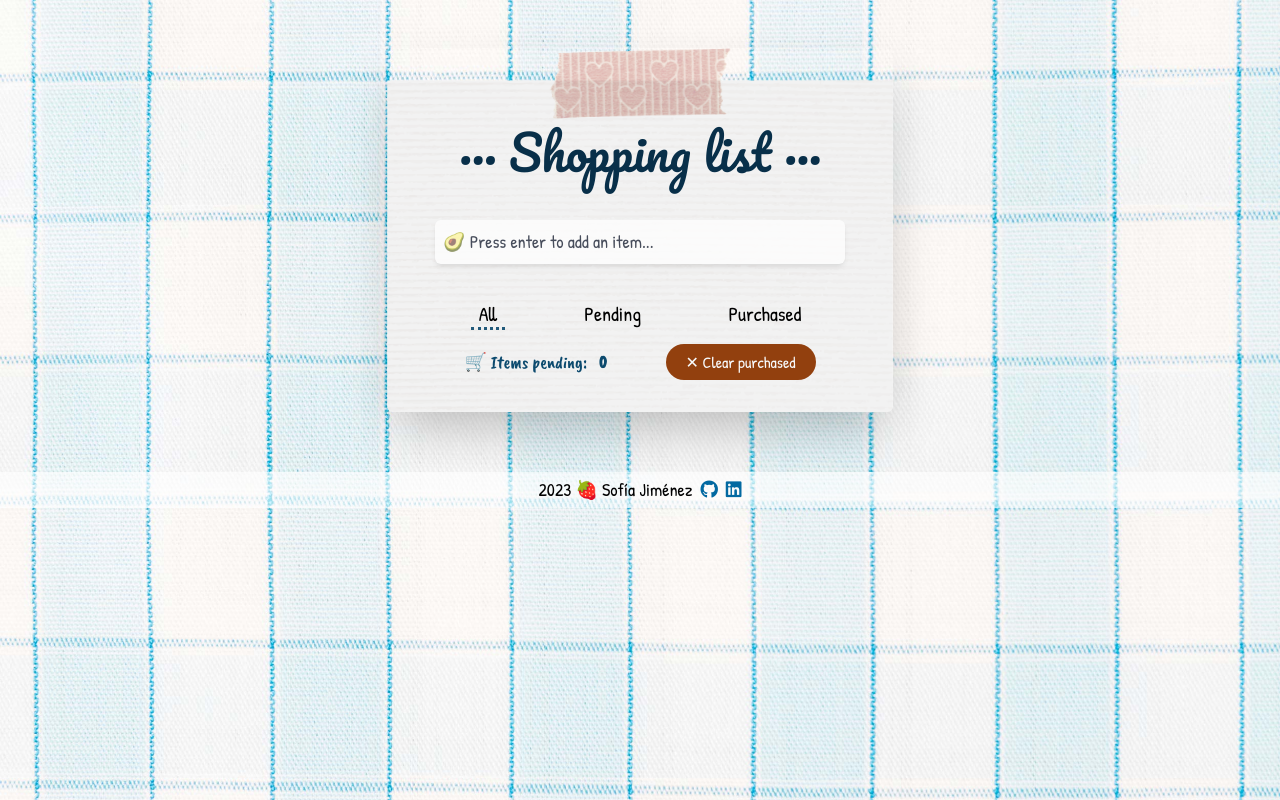
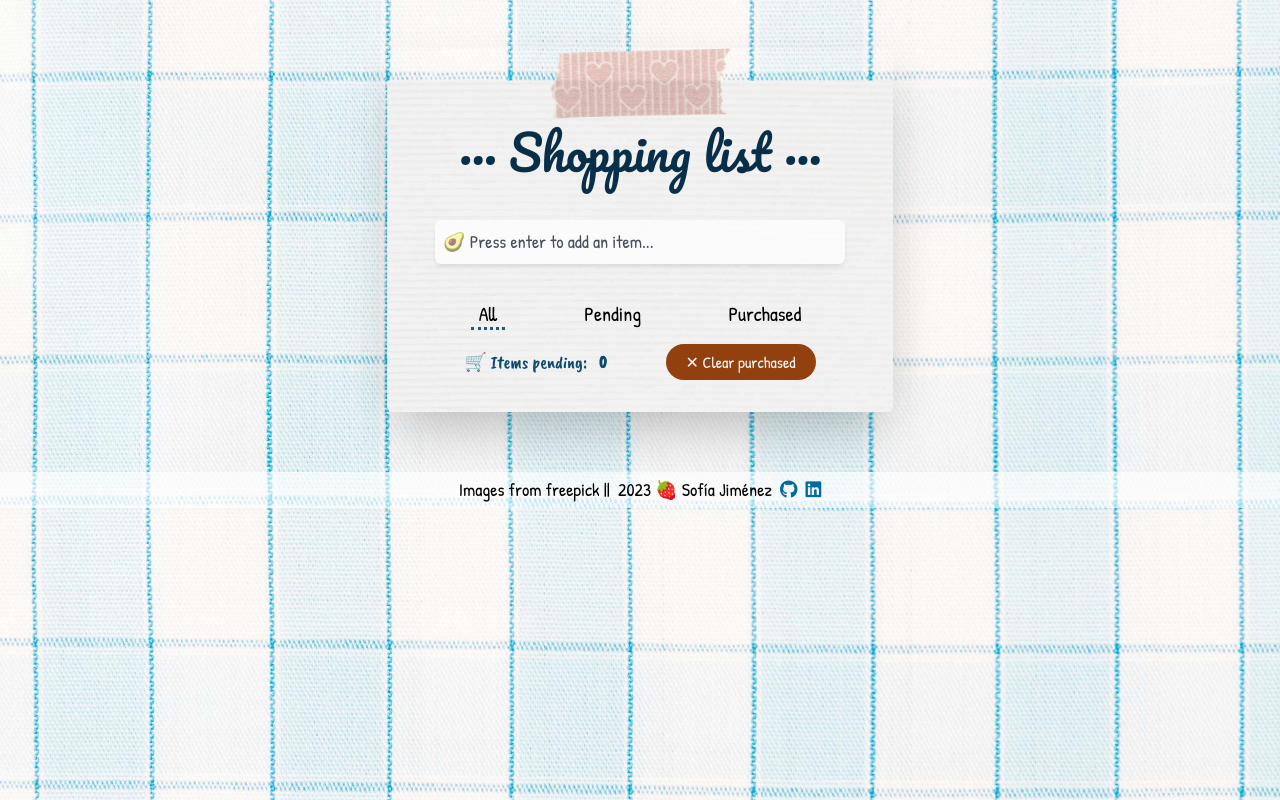
Before and after one commit to sofiajimglez/shopping-list-app, a website built with Vite: page index.html in a window 1280 px wide. Built offline with nearby package versions, Linux system fonts and the light colour scheme.

Commit message:
feat: configures favicon

```diff
--- a/index.html
+++ b/index.html
@@ -3,7 +3,7 @@
 
 <head>
   <meta charset="UTF-8" />
-  <!-- <link rel="icon" type="image/svg+xml" href="/vite.svg" /> -->
+  <link rel="icon" type="image/png" href="/images/strawberry.png" />
   <meta name="viewport" content="width=device-width, initial-scale=1.0" />
   <title>Shopping List App</title>
   <link rel="stylesheet" href="https://cdnjs.cloudflare.com/ajax/libs/font-awesome/6.4.0/css/all.min.css">
@@ -38,6 +38,7 @@
   </div>
   <footer class="relative mt-24">
     <div class="absolute inset-x-0 bottom-0 flex flex-row p-1 gap-2 justify-center align-baseline bg-white bg-opacity-60 font-patrick text-lg">
+      <p class="font-extralight">Images from <a href="https://www.freepik.es/">freepick</a> ||</p>
       <p>2023 🍓 Sofía Jiménez</p>
       <a href='https://github.com/sofiajimglez' target="_blank"><i class="fa-brands fa-github text-sky-700 hover:text-sky-950"></i></a>
       <a href='https://www.linkedin.com/in/sofiajimglez/' target="_blank"><i class="fa-brands fa-linkedin text-sky-700 hover:text-sky-950"></i></a>
```
Also changed, not shown: public/images/strawberry.png (added).
